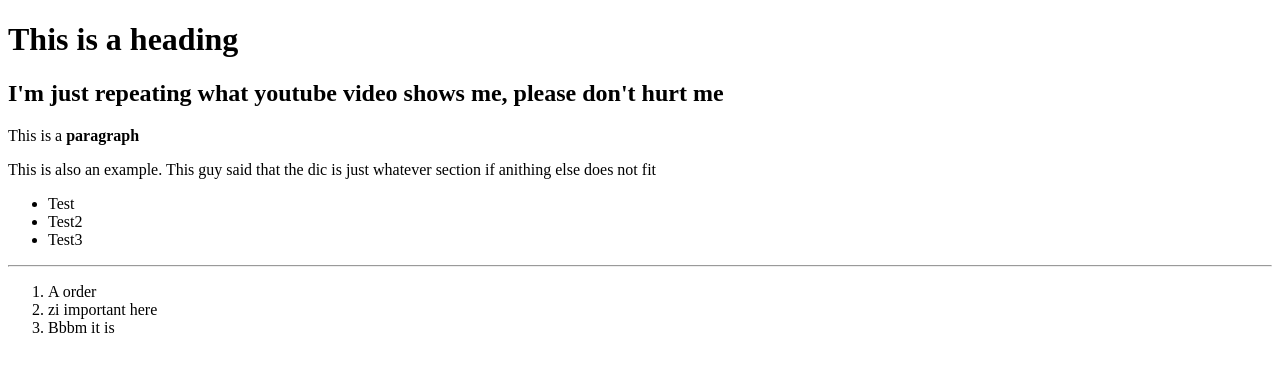
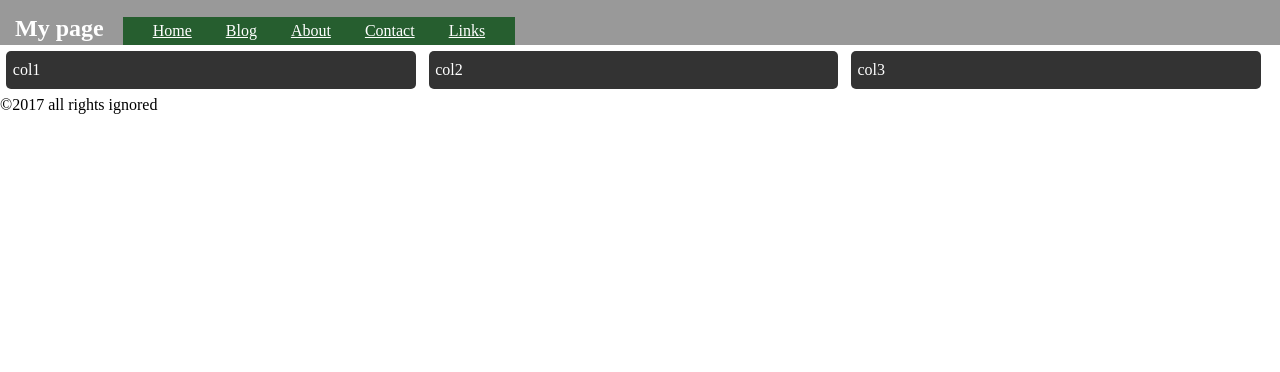
Before and after one commit to zzaptv/portfolio, a plain HTML site: page index.html in a window 1280 px wide. Drawn offline with Linux system fonts and the light colour scheme.

Commit message:
Lesson 2 - manual CSS

```diff
--- /dev/null
+++ b/css/main.css
@@ -0,0 +1,51 @@
+body {
+    margin: 0;
+}
+header {
+    background: #999;
+    color: white;
+    padding: 15px 15px 0 15px;
+}
+
+header h1 {
+    margin:0;
+    display: inline;
+}
+
+nav ul {
+    margin:0;
+    padding:0 0 0 15px;
+    display: inline;
+}
+
+nav ul li {
+    background: rgb(38, 94, 47);
+    color: white;
+    display: inline-block;
+    list-style-type: none;
+    padding: 5px 15px;
+
+}
+
+nav ul li a {
+    color:white;
+    padding: 15px 15px 0 15px;
+}
+
+div.row {
+    clear: both;
+}
+
+div.col {
+    background: #333;
+    border-radius: 5px;
+    color: white;
+    padding: 10px .5%;
+    float: left;
+    width: 31%;
+    margin: .5%;
+}
+
+footer {
+    clear: both;
+}
--- /dev/null
+++ b/css/old_main.css
@@ -0,0 +1,27 @@
+body {
+    background: rgb(153, 156, 155);
+    font-family: Arial, Helvetica, Arial, Helvetica, sans-serif
+}
+
+h1, h2, li {
+    color: rgb(65, 0, 0);
+}
+a {
+    color: blue;
+}
+.secondary {
+    background: none;
+    color: #777;
+}
+p {
+    background: #666;
+    color:white;
+    padding: 10px 0px 0px 0px;
+}
+#special {
+    background: red;
+    color: #777;
+}
+/* .nav {
+
+} */
--- a/index.html
+++ b/index.html
@@ -4,23 +4,29 @@
     <meta charset="UTF-8">
     <meta name="viewport" content="width=device-width, initial-scale=1.0">
     <meta http-equiv="X-UA-Compatible" content="ie=edge">
-    <title>Hello world</title>
+    <title>CSS layout</title>
+    <link rel="stylesheet" href="css/main.css">
 </head>
-    <body>
-                <h1>This is a heading</h1>
-                <h2>I'm just repeating what youtube video shows me, please don't hurt me</h2>
-                <p>This is a <strong>paragraph</strong></p>
-        <div>This is also an example. This guy said that the dic is just whatever section if anithing else does not fit</div>
-        <ul>
-            <li>Test</li>
-            <li>Test2</li>
-            <li>Test3</li>
-        </ul>
-        <hr />
-        <ol>
-            <li>A order</li>
-            <li>zi important here</li>
-            <li>Bbbm it is</li>
-        </ol>
-    </body>
+<body>
+    <header>
+        <nav>
+            <h1>My page</h1>
+            <ul>
+                <li>
+                    <a href="#">Home</a>
+                    <a href="#">Blog</a>
+                    <a href="#">About</a>
+                    <a href="#">Contact</a>
+                    <a href="#">Links</a>
+                </li>
+            </ul>
+        </nav>
+    </header>
+    <div class="row">
+        <div class="col">col1</div>
+        <div class="col">col2</div>
+        <div class="col">col3</div>
+    </div>
+    <footer>©2017 all rights ignored</footer>
+</body>
 </html>
```
Also changed, not shown: old_index.html (added, +32 -0 lines), page2.html (added, +18 -0 lines).
